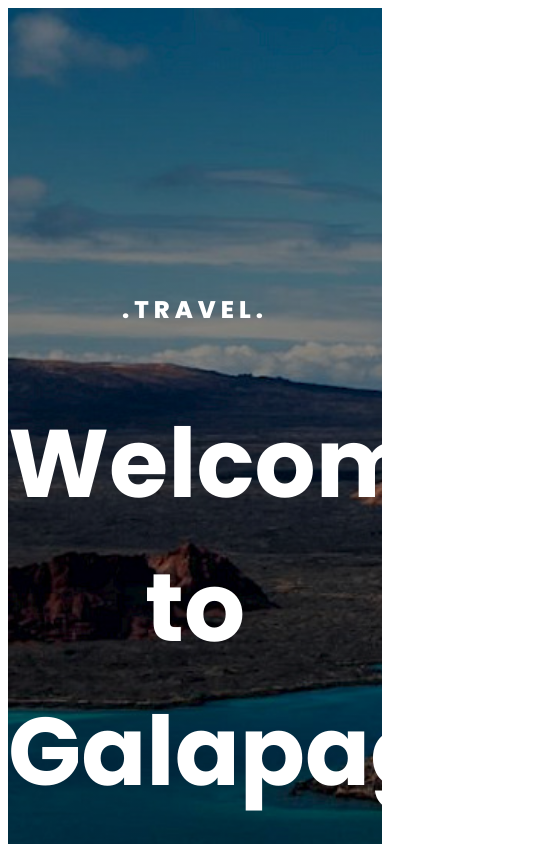
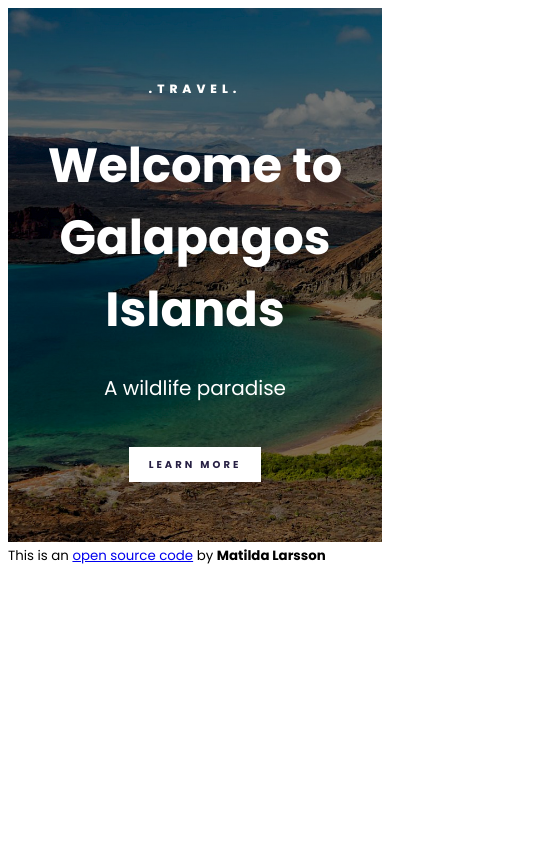
Before and after one commit to MatildaHJ/responsive-travel-project, a plain HTML site: page index.html in a window 390 px wide. Shown: the top 844 px of the page, 550 px wide, since content can reach past the window. Drawn offline with Linux system fonts and the light colour scheme.

Commit message:
@media header

```diff
--- a/src/styles.css
+++ b/src/styles.css
@@ -7,12 +7,12 @@ body {
 }
 header {
   text-align: center;
-  background-image: linear-gradient(rgba(0, 0, 0, 0.4), rgba(0, 0, 0, 0.4)),
+  background-image: linear-gradient(rgba(0, 0, 0, 0.5), rgba(0, 0, 0, 0.5)),
     url("../images/hero.jpg");
   background-repeat: no-repeat;
   background-size: cover;
   color: white;
-  padding: 260px 0;
+  padding: 200px 0;
   margin: 0;
 }
 header h1 {
@@ -23,7 +23,7 @@ header h1 {
 header h2 {
   font-size: 40px;
   font-weight: 400;
-  line-height: 1.5;
+  line-height: 1;
 }
 header h3 {
   font-size: 24px;
@@ -44,3 +44,21 @@ header a {
   display: inline-block;
   margin-top: 32px;
 }
+@media (max-width: 900px) {
+  header {
+    padding: 60px 0;
+  }
+  header h1 {
+    font-size: 48px;
+  }
+  header h2 {
+    font-size: 20px;
+  }
+  header h3 {
+    font-size: 12px;
+  }
+  header a {
+    font-size: 10px;
+    padding: 10px 20px;
+  }
+}
```
